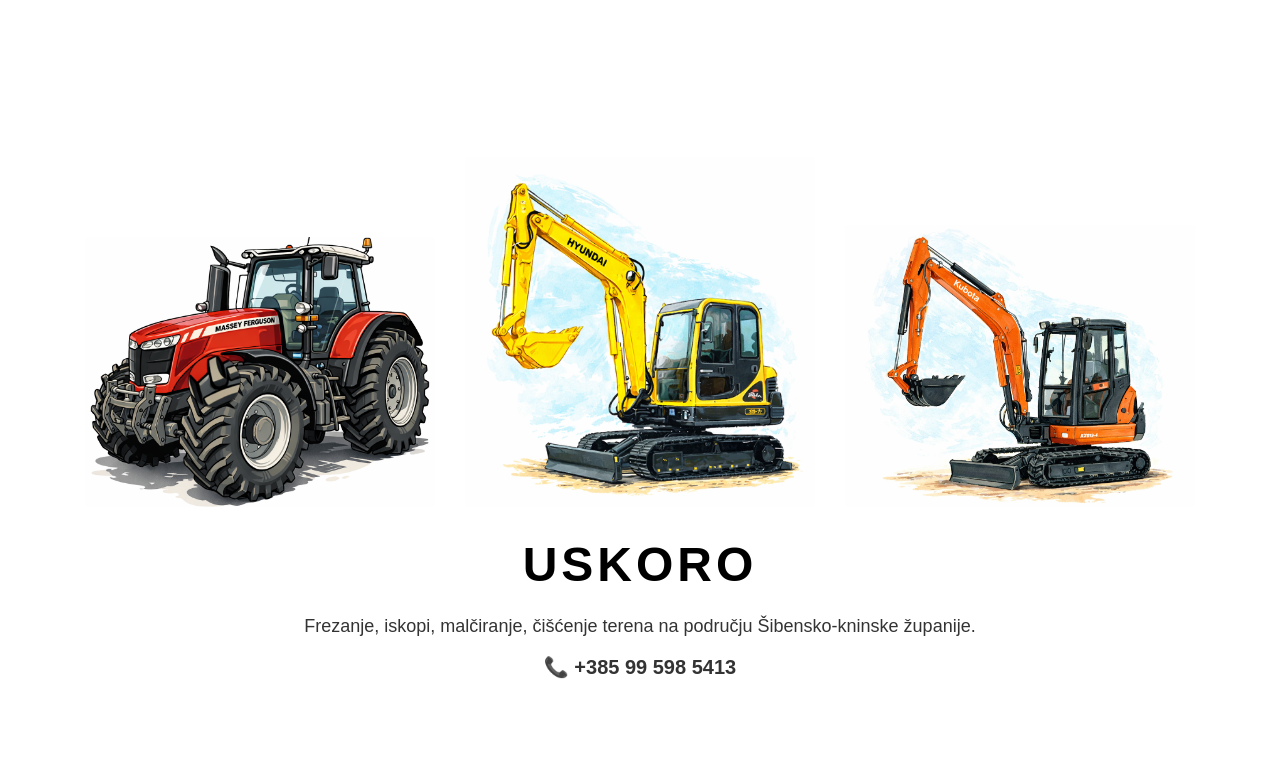
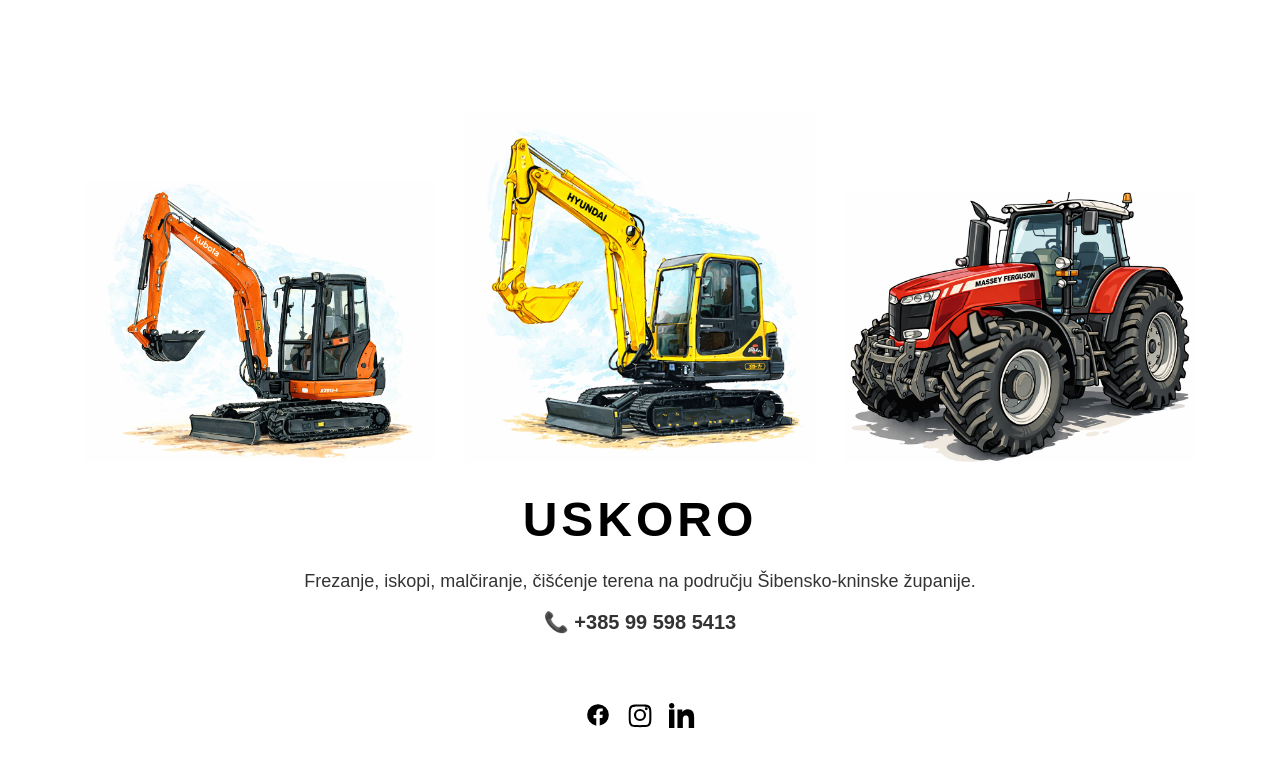
Before and after one commit to hmatic/kardan, a plain HTML site: page index.html in a window 1280 px wide. Drawn offline with Linux system fonts and the light colour scheme.

Commit message:
Update index.html

```diff
--- a/index.html
+++ b/index.html
@@ -54,8 +54,37 @@
 
         .phone {
             margin-top: 10px;
+            margin-bottom: 64px;
             font-size: 20px;
             font-weight: bold;
+        }
+
+        .social {
+            margin-top: 30px; /* veći razmak od telefona */
+            display: flex;
+            gap: 16px;        /* manji razmak između ikona */
+            justify-content: center;
+        }
+
+        .social a {
+            width: 26px;     /* MANJE IKONE */
+            height: 26px;
+            display: inline-flex;
+            align-items: center;
+            justify-content: center;
+            text-decoration: none;
+        }
+
+        .social svg {
+            width: 100%;
+            height: 100%;
+            fill: #000000;
+            transition: transform 0.2s ease, fill 0.2s ease;
+        }
+
+        .social a:hover svg {
+            transform: scale(1.15);
+            fill: #666666;
         }
 
         @media (max-width: 600px) {
@@ -73,9 +102,9 @@
     <div class="container">
 
         <div class="images">
-            <img src="mf-ilu.png" alt="Massey Ferguson traktor">
-            <img src="bager.png" alt="Hyundai bager">
-            <img src="kubota.png" alt="Kubota bager">
+            <img src="kubota.png" alt="Bager">
+            <img src="bager.png" alt="Bager">
+            <img src="mf-ilu.png" alt="Traktor">
         </div>
 
         <div class="title">USKORO</div>
@@ -83,6 +112,59 @@
         <div class="description">
             Frezanje, iskopi, malčiranje, čišćenje terena na području Šibensko-kninske županije.
             <div class="phone">📞 +385 99 598 5413</div>
+            <div class="social">
+                <!-- Facebook -->
+                <a href="https://www.facebook.com/profile.php?id=61586275778924" aria-label="Facebook">
+                    <svg viewBox="0 0 24 24">
+                        <path d="M22 12a10 10 0 1 0-11.6 9.9v-7H7.9v-2.9h2.5V9.8c0-2.5 1.5-3.9 3.8-3.9
+                                1.1 0 2.2.2 2.2.2v2.4h-1.2c-1.2 0-1.6.7-1.6 1.5v1.8h2.8l-.4 2.9h-2.4v7A10
+                                10 0 0 0 22 12z"/>
+                    </svg>
+                </a>
+
+                <!-- Instagram -->
+                <a href="https://www.instagram.com/kardan.hr" aria-label="Instagram">
+                    <svg viewBox="0 0 24 24">
+                        <path d="M12 2.2c3.2 0 3.6 0 4.9.1 1.2.1 2 .3 2.5.5.6.2 1 .5 1.5 1
+                                .4.4.8.9 1 1.5.2.5.4 1.3.5 2.5.1 1.3.1 1.7.1 4.9s0 3.6-.1 4.9
+                                c-.1 1.2-.3 2-.5 2.5-.2.6-.5 1-.9 1.5-.5.4-.9.8-1.5 1
+                                -.5.2-1.3.4-2.5.5-1.3.1-1.7.1-4.9.1s-3.6 0-4.9-.1
+                                c-1.2-.1-2-.3-2.5-.5-.6-.2-1-.5-1.5-1
+                                -.4-.4-.8-.9-1-1.5-.2-.5-.4-1.3-.5-2.5
+                                -.1-1.3-.1-1.7-.1-4.9s0-3.6.1-4.9
+                                c.1-1.2.3-2 .5-2.5.2-.6.5-1 1-1.5
+                                .4-.4.9-.8 1.5-1 .5-.2 1.3-.4 2.5-.5
+                                1.3-.1 1.7-.1 4.9-.1zm0 2c-3.1 0-3.4
+                                0-4.6.1-1 .1-1.6.2-2 .4-.4.1-.6.3-.9.6
+                                -.3.3-.5.5-.6.9-.2.4-.3 1-.4 2
+                                -.1 1.2-.1 1.5-.1 4.6s0 3.4.1 4.6
+                                c.1 1 .2 1.6.4 2 .1.4.3.6.6.9
+                                .3.3.5.5.9.6.4.2 1 .3 2 .4
+                                1.2.1 1.5.1 4.6.1s3.4 0 4.6-.1
+                                c1-.1 1.6-.2 2-.4.4-.1.6-.3.9-.6
+                                .3-.3.5-.5.6-.9.2-.4.3-1 .4-2
+                                .1-1.2.1-1.5.1-4.6s0-3.4-.1-4.6
+                                c-.1-1-.2-1.6-.4-2-.1-.4-.3-.6-.6-.9
+                                -.3-.3-.5-.5-.9-.6-.4-.2-1-.3-2-.4
+                                -1.2-.1-1.5-.1-4.6-.1z"/>
+                        <path d="M12 6.4a5.6 5.6 0 1 0 0 11.2 5.6 5.6 0 0 0 0-11.2zm0 9.2a3.6 3.6
+                                0 1 1 0-7.2 3.6 3.6 0 0 1 0 7.2z"/>
+                        <circle cx="17.8" cy="6.2" r="1.3"/>
+                    </svg>
+                </a>
+
+                <!-- LinkedIn -->
+                <a href="https://www.linkedin.com/company/kardan-hr/" aria-label="LinkedIn">
+                    <svg viewBox="0 0 24 24">
+                        <path d="M4.98 3.5C4.98 4.88 3.86 6 2.5 6S0 4.88
+                                0 3.5 1.12 1 2.5 1s2.48 1.12 2.48 2.5zM0
+                                24h5V7H0v17zM7.5 7h4.8v2.3h.1c.7-1.3
+                                2.3-2.7 4.8-2.7 5.1 0 6 3.4 6 7.8V24
+                                h-5v-7.5c0-1.8 0-4.1-2.5-4.1s-2.9
+                                2-2.9 4v7.6h-5V7z"/>
+                    </svg>
+                </a>
+            </div>
         </div>
 
     </div>
```
